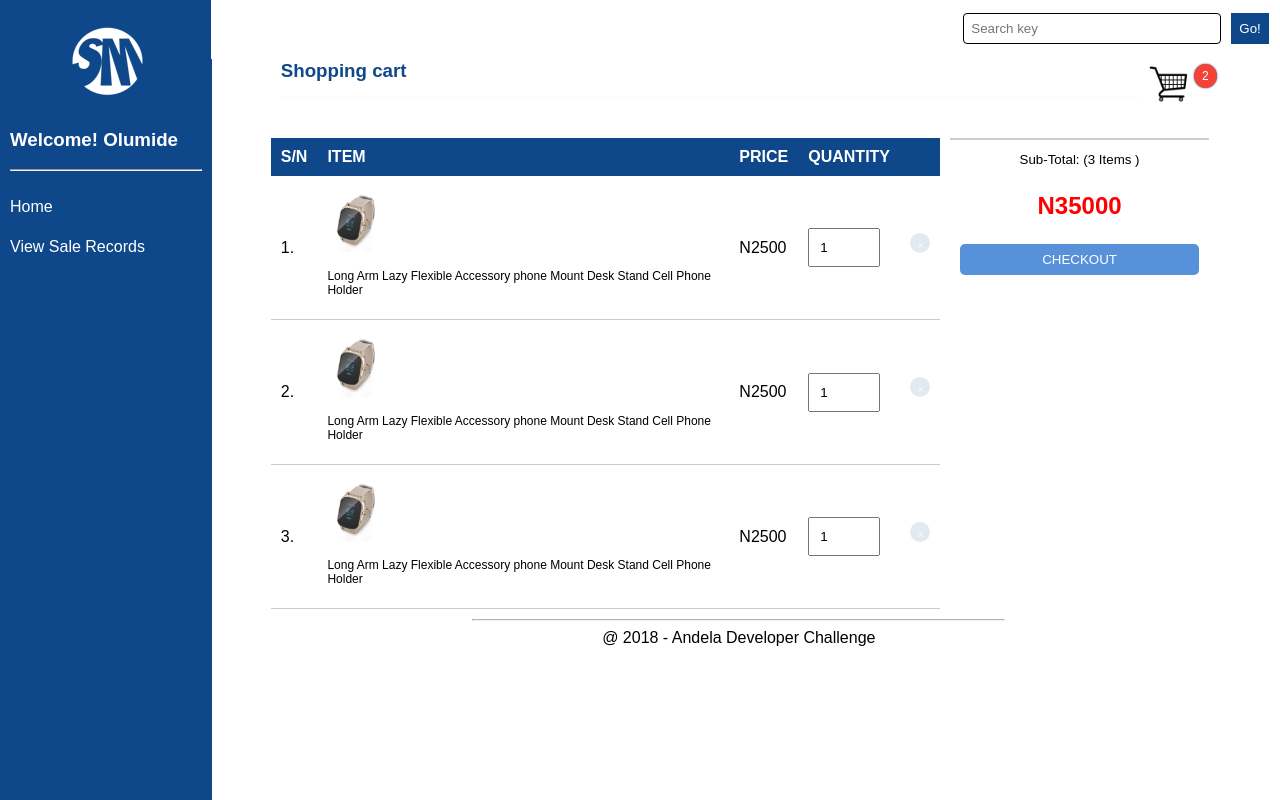
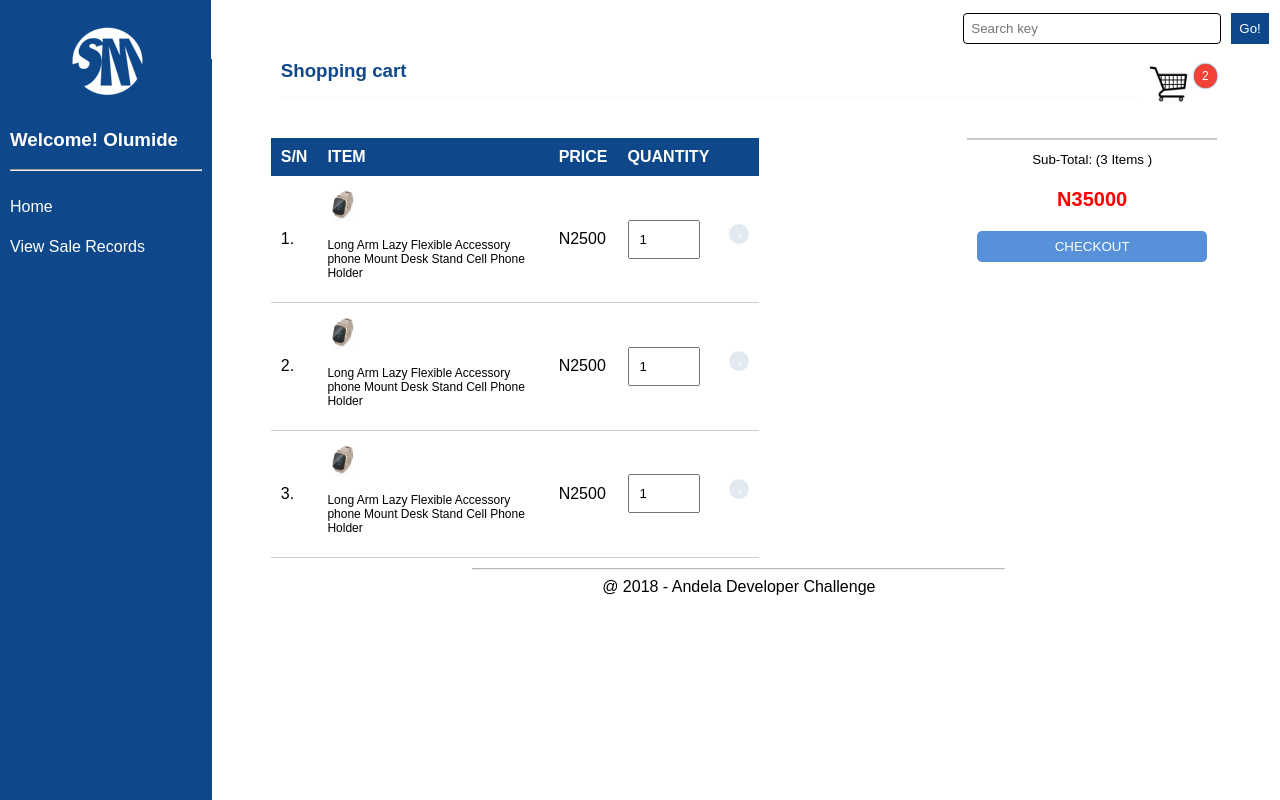
Before and after one commit to iAfolayan/store-manager, a plain HTML site: page ui/attendant/checkout.html in a window 1280 px wide. Drawn offline with Linux system fonts and the light colour scheme.

Commit message:
fix checkout bug

```diff
--- a/ui/assets/css/styles.css
+++ b/ui/assets/css/styles.css
@@ -502,7 +502,7 @@ caption>span {
 .mHolder {width: 100%;
 margin-bottom: 15px;
 }
-.modifyProduct>img, .productHolder>a>img {
+.modifyProduct>a>img, .productHolder>a>img {
 	width: 14%;
 	float: right;
 }
@@ -600,6 +600,34 @@ margin-bottom: 15px;
 	color: #000;
 }
 
+.prductDivider input[type=number] {
+	padding: 10px;
+}
+.prductDivider p {
+	display: none;
+	font-size: 12px
+}
+.cartSummary table {
+	width: 100%;
+	float: left;
+}
+.summaryHolder {
+	width: 100%;
+    float: right;
+    text-align: center;
+    border-top: 2px solid #ccc;
+    padding-top: 10px;
+    margin-left: 10px;
+}
+
+.subTotal {
+	color: #F00;
+	font-size: 20px;
+}
+
+.cartBtn {
+	width: 100%
+}
 
 /*******************************************************/
 /****Content Area Media Queries for phones and tabs*****/
@@ -628,7 +656,7 @@ margin-bottom: 15px;
 .circle {
 	width: 4%;
 }
-.modifyProduct>img, .productHolder>a>img {
+.modifyProduct>a>img, .productHolder>a>img {
 	width: 8%;
 }
 
@@ -805,7 +833,7 @@ select {
 	color: #000;
 }
 
-.modifyProduct>img, .productHolder>a>img {
+.modifyProduct>a>img, .productHolder>a>img {
 	width: 5%;
 }
 .tblDisplay img {
@@ -818,6 +846,30 @@ select {
 
 	 }
 
+.prductDivider p {
+	display: block;
+}
+.cartSummary table {
+	width: 73%;
+	float: left;
+}
+.summaryHolder {
+	width: 24%;
+    float: right;
+
+}
+.tblDisplay img {
+	width: 15%
+}
+
+.subTotal {
+	font-size: 20px;
+}
+
+.cartBtn {
+	width: 100%
+}
+
 }
 
 /* Large devices (large desktops, 1200px and up) */
--- a/ui/attendant/checkout.html
+++ b/ui/attendant/checkout.html
@@ -42,9 +42,12 @@
 				<a href="viewsalerecords.html" title="View Sale Records">View Sales Record</a>
 			</div>
 			<div class="modifyProduct">
-				<sup>
+				<a href="checkout.html" title="Checkout">
+					<sup>
 					<div class="circle">2</div>
 				</sup><img src="../assets/images/cart.jpg" alt="">
+				</a>
+
 
 				<h3>Shopping cart </h3>
 				<div class="cartSummary">
```
Also changed, not shown: ui/attendant/addproduct.html (+6 -3 lines), ui/attendant/index.html (+1 -1 lines).
